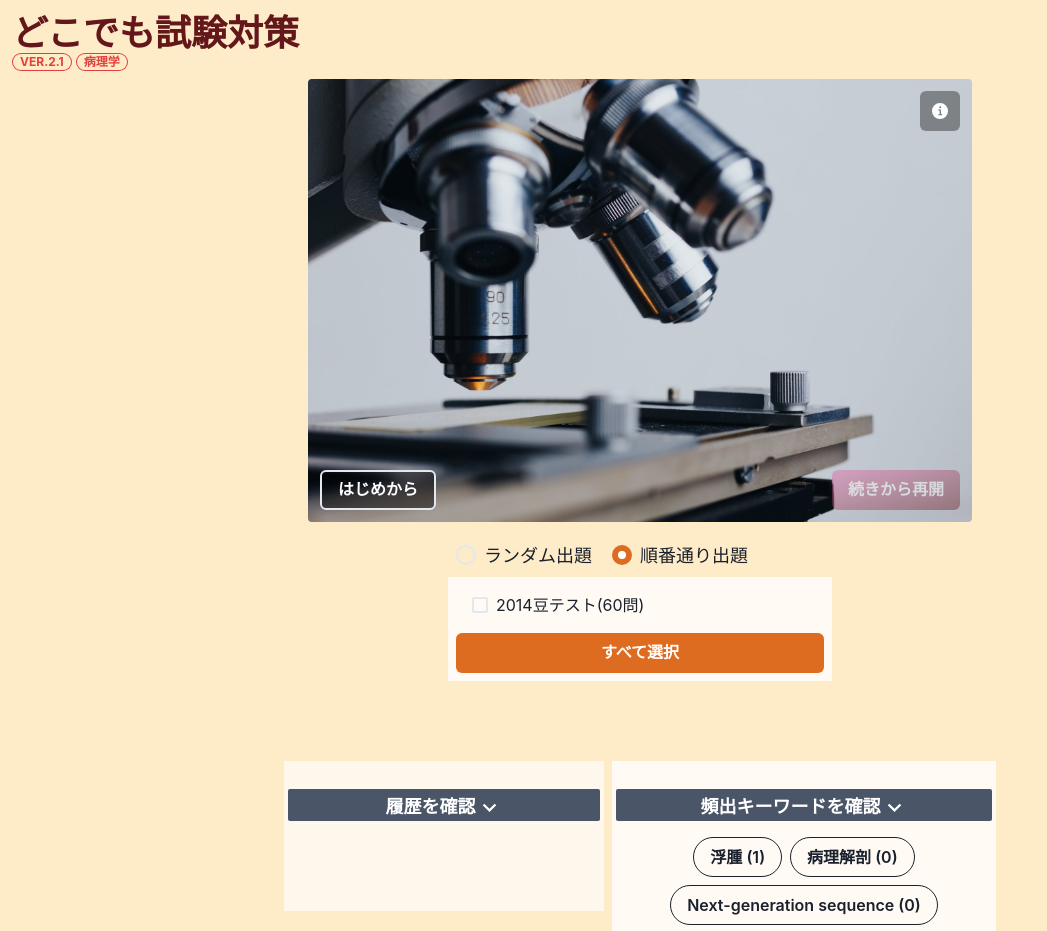
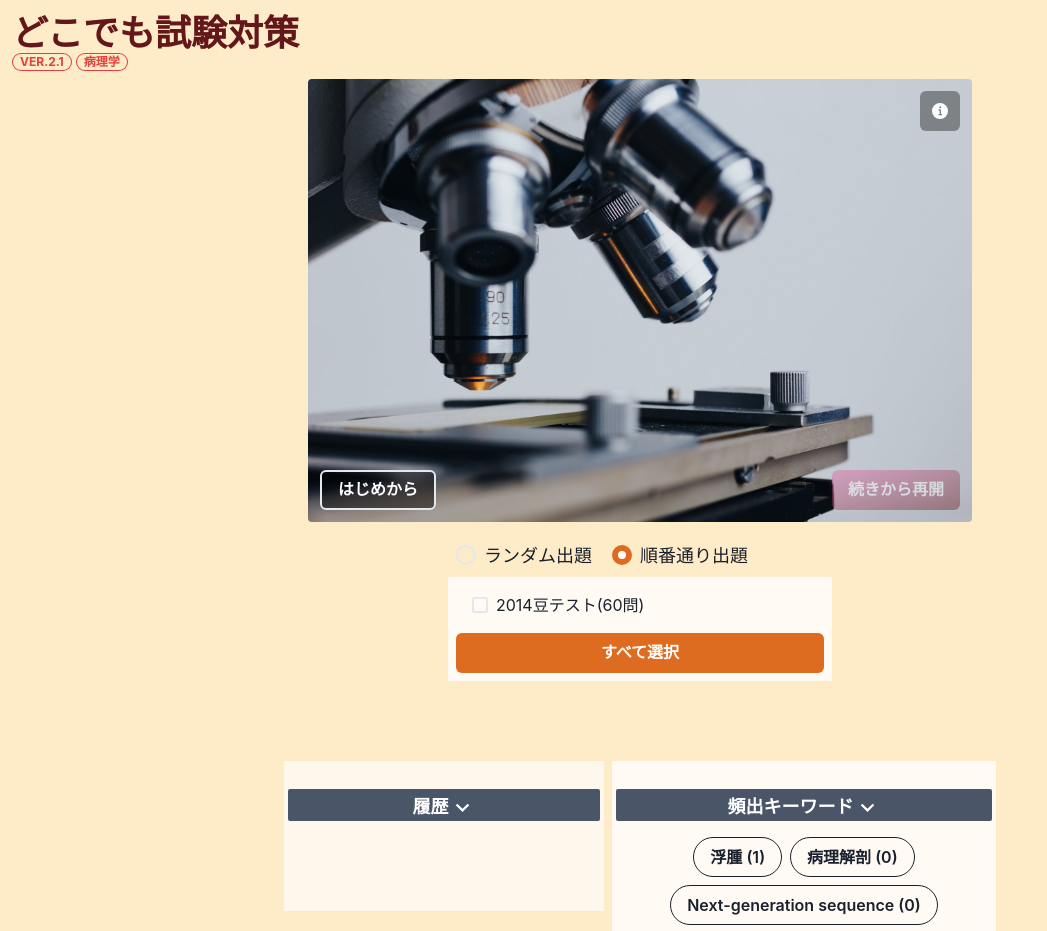
Before and after one commit to Igaki12/anywhere-pathology, a React (Create React App) app: page / in a window 1280 px wide. Shown: the top 931 px of the page, without its empty margins (0-1047 px from the left). Built offline with nearby package versions, Linux system fonts and the light colour scheme.

Commit message:
changed a bit

```diff
--- a/src/components/History.js
+++ b/src/components/History.js
@@ -58,7 +58,7 @@ export const History = ({
         mb={2}
         pt="1"
       >
-        履歴を確認
+        履歴
         <ChevronDownIcon boxSize="1.5em" />
       </Box>
       {loadLog(appName) &&
--- a/src/components/SearchWord.js
+++ b/src/components/SearchWord.js
@@ -62,7 +62,7 @@ export const SearchWord = ({
             mb={2}
             pt="1"
           >
-            頻出キーワードを確認
+            頻出キーワード
             <ChevronDownIcon boxSize="1.5em" />
           </Box>
           <Wrap justify={'center'} pt="2" pb="2">
```
Also changed, not shown: 7 other files (tests, documents, lock files or other folders).
